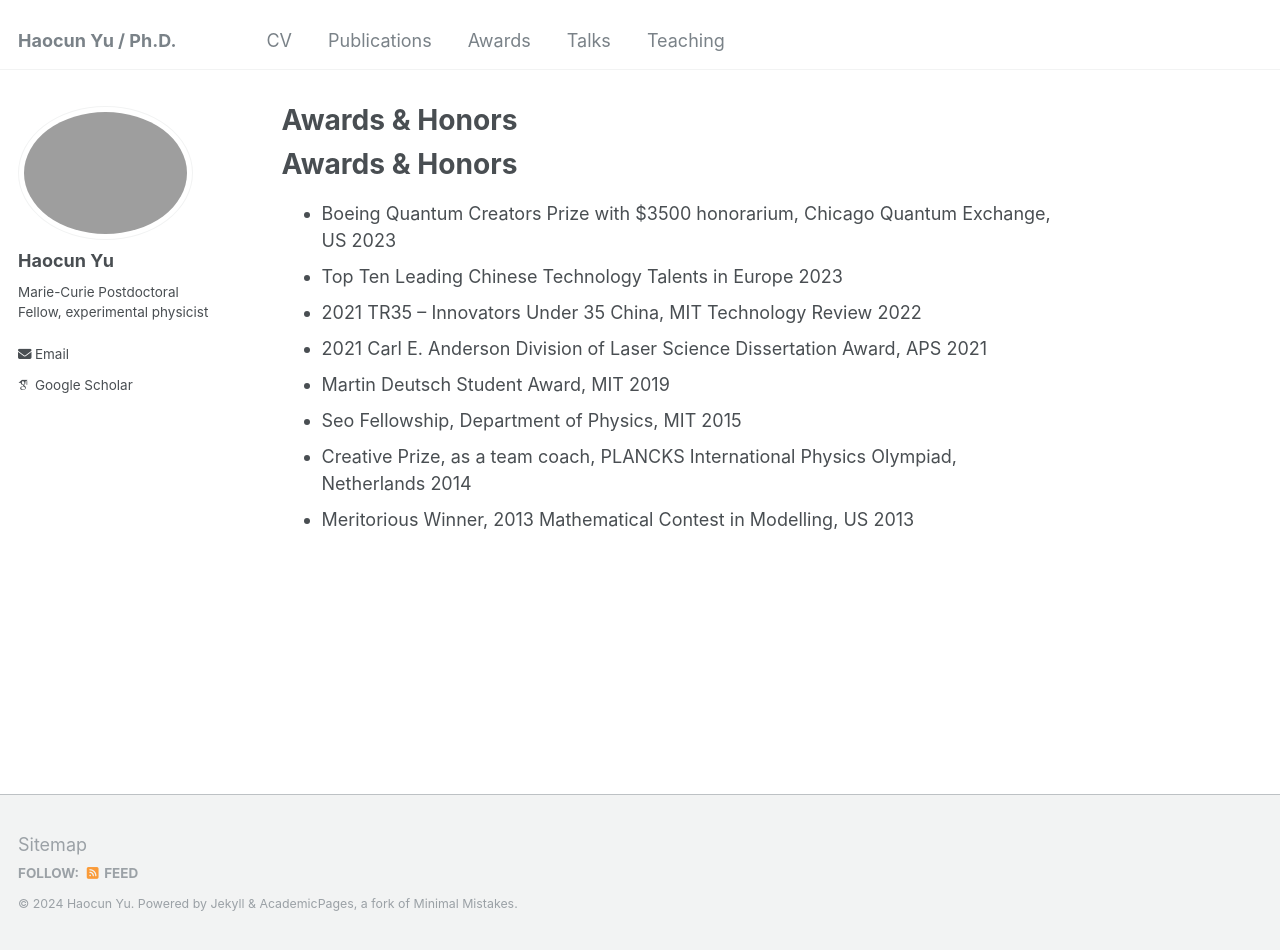
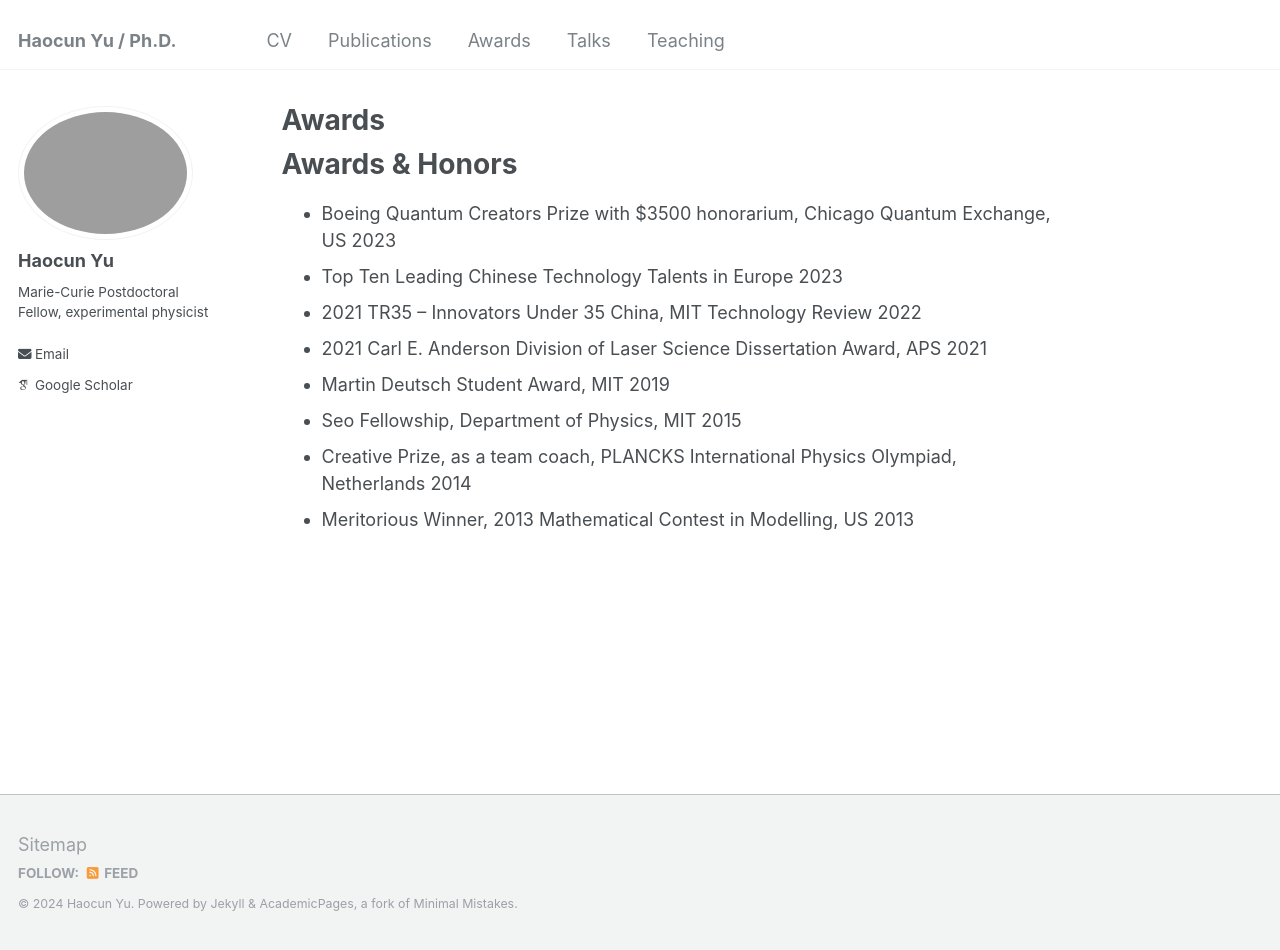
Before and after one commit to Haocun/haocun.github.io, a Jekyll site: the page built from _pages/awards.md, in a window 1280 px wide and 950 px high. Built offline with Jekyll 4.4.1, drawn with Linux system fonts in a browser that asks for light colours; some web fonts are replaced; our own code applies the rules of GitHub Pages for plain Markdown files; part of the change alters nothing that is shown.

```diff
--- a/_pages/awards.md
+++ b/_pages/awards.md
@@ -1,3 +1,10 @@
+---
+permalink: /awards/
+title: "Awards"
+author_profile: true
+---
+
+
 # Awards & Honors
 * Boeing Quantum Creators Prize with $3500 honorarium, Chicago Quantum Exchange, US 	2023
 * Top Ten Leading Chinese Technology Talents in Europe	2023
```
